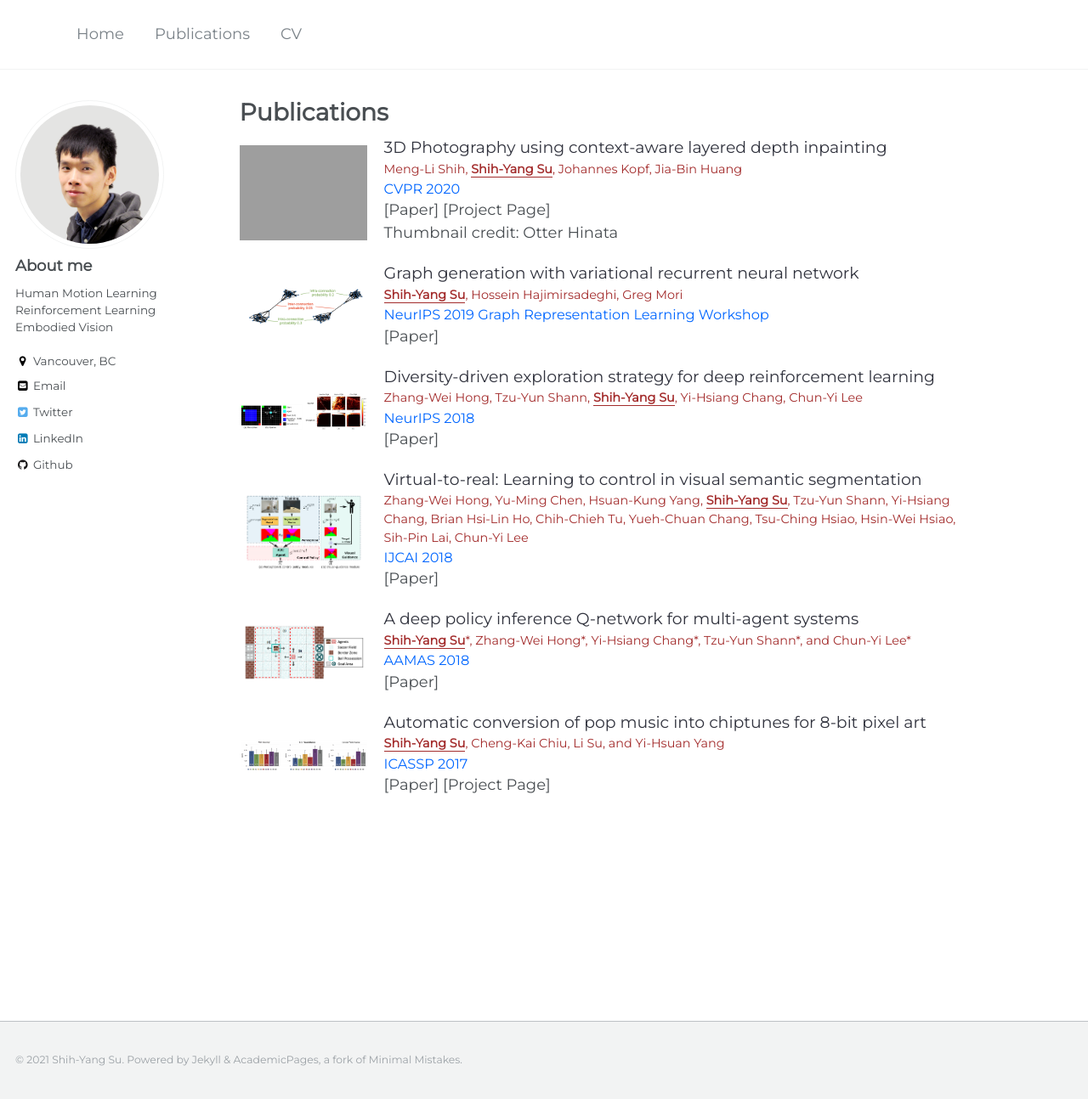
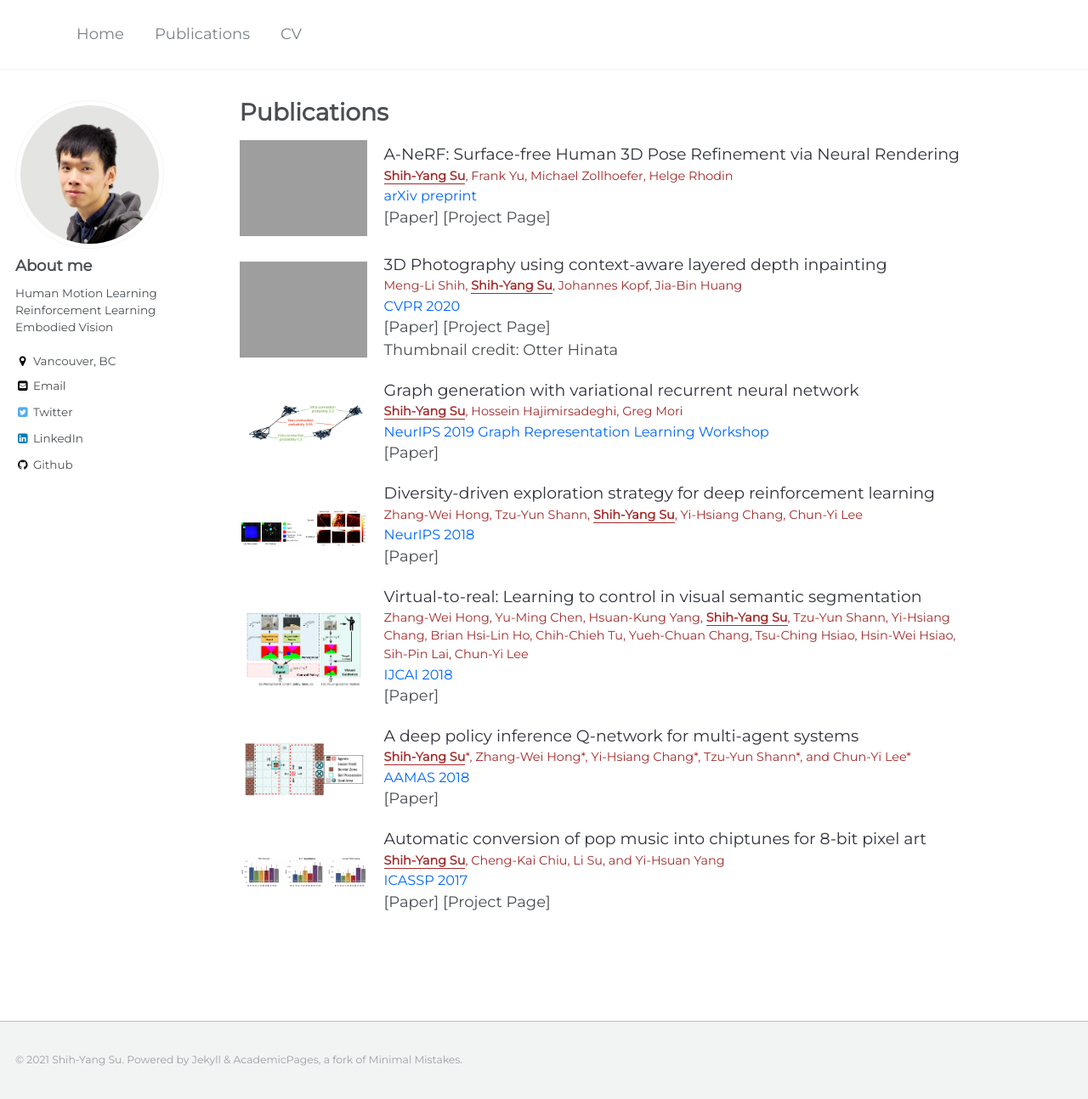
Before and after one commit to LemonATsu/LemonATsu.github.io, a Jekyll site: the page built from _pages/publications.md, in a window 1280 px wide and 1294 px high. Shown: the whole window at 85% size. Built offline with Jekyll 4.4.1, drawn with Linux system fonts in a browser that asks for light colours.

Commit message:
add anerf

```diff
--- a/_pages/publications.md
+++ b/_pages/publications.md
@@ -4,6 +4,16 @@ title: "Publications"
 permalink: /publications/
 author_profile: true
 ---
+<div class="pub-container">
+    <div class="pub-thumb"><img class="img-responsive" src="https://lemonatsu.github.io/images/anerf.gif"></div>
+    <div class="pub-content">
+        <div class="pub-title">A-NeRF: Surface-free Human 3D Pose Refinement via Neural Rendering</div>
+        <div class="pub-author"><b>Shih-Yang Su</b>, Frank Yu, Michael Zollhoefer, Helge Rhodin</div>
+        <div class="pub-conf">arXiv preprint</div>
+        [<a href="https://arxiv.org/abs/2102.06199">Paper</a>]
+        [<a href="https://lemonatsu.github.io/ANeRF-Surface-free-Pose-Refinement/">Project Page</a>]
+    </div>
+</div>
 <div class="pub-container">
     <div class="pub-thumb"><img class="img-responsive" src="https://lemonatsu.github.io/images/3dphoto.gif"></div>
     <div class="pub-content">
```
